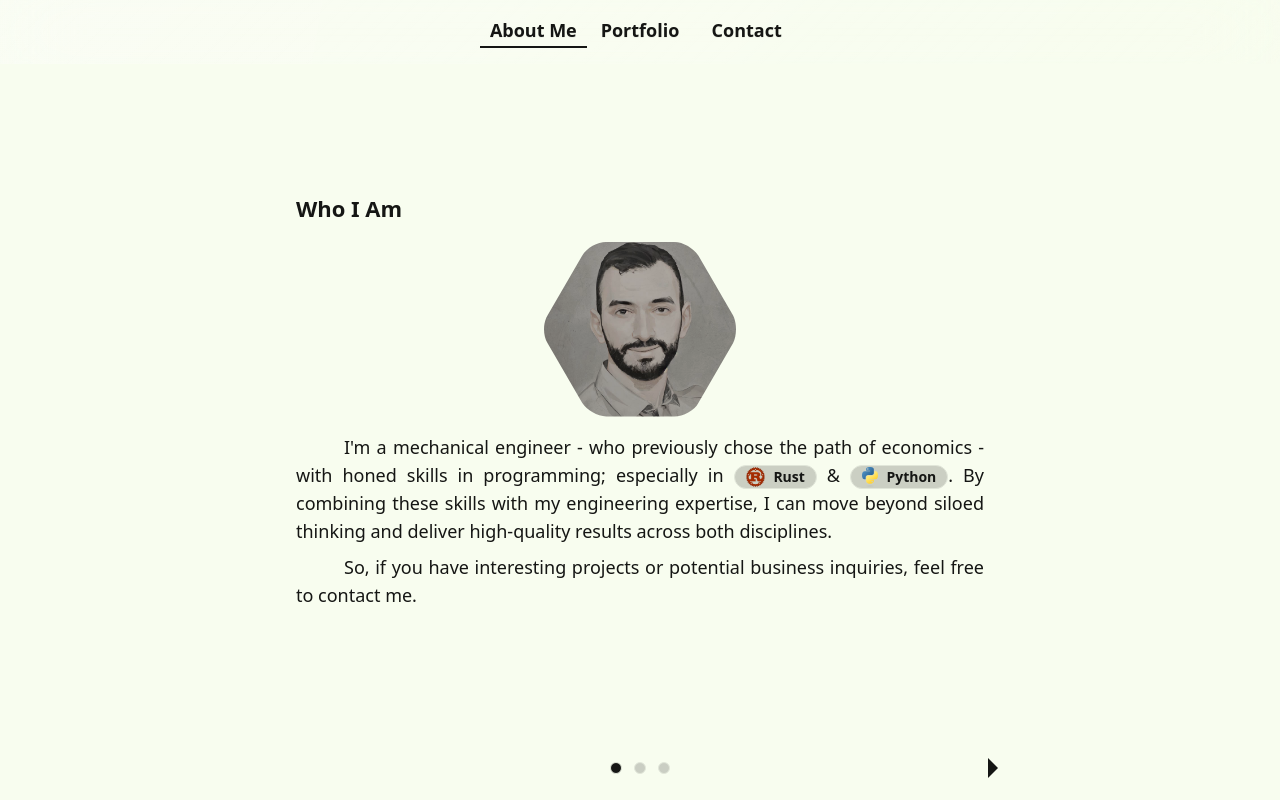
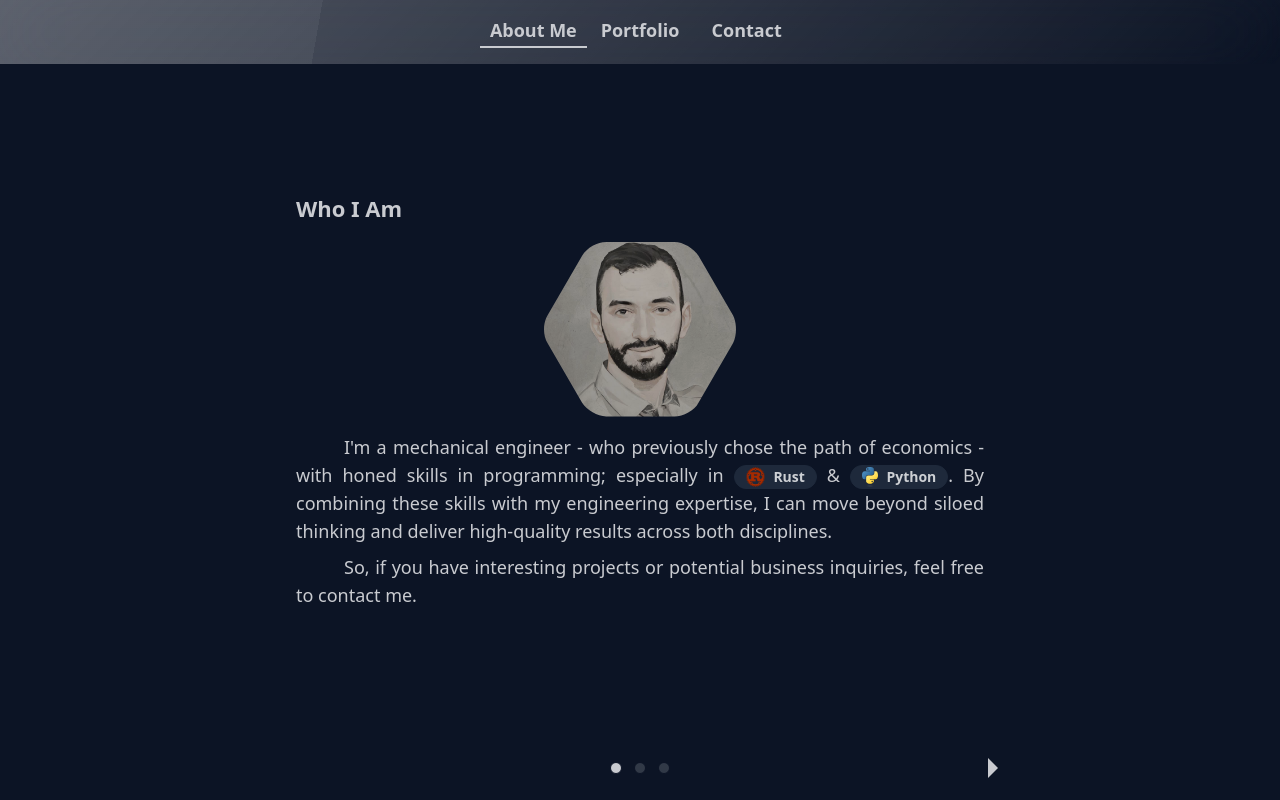
Before and after one commit to FatihDmrcn/FatihDmrcn.github.io, a SvelteKit app: page / in a window 1280 px wide. Built offline with nearby package versions, Linux system fonts and the light colour scheme.

Commit message:
stting 'night' as theme

```diff
--- a/src/app.css
+++ b/src/app.css
@@ -1,4 +1,4 @@
 @import "tailwindcss";
 @plugin "daisyui" {
-    themes: lemonade --default;
+    themes: night --default;
 }
--- a/src/lib/components/badge.svelte
+++ b/src/lib/components/badge.svelte
@@ -2,7 +2,7 @@
     let { src, name }: { src: string; name: string } = $props();
 </script>
 
-<div class="badge badge-sm sm:badge-md bg-base-300 indent-0 font-semibold">
+<div class="badge badge-neutral badge-sm sm:badge-md indent-0 font-semibold">
     <img {src} class="h-9/10 aspect-auto" alt={name} />
     {name}
 </div>
--- a/src/routes/+layout.svelte
+++ b/src/routes/+layout.svelte
@@ -18,7 +18,7 @@
     }
 </script>
 
-<main class="flex flex-col h-svh w-svw relative items-center">
+<main class="flex flex-col h-svh w-svw relative items-center bg-base-200">
     <div
         class="absolute top-0 left-0 navbar glass shadow-none justify-center z-10"
     >
```
